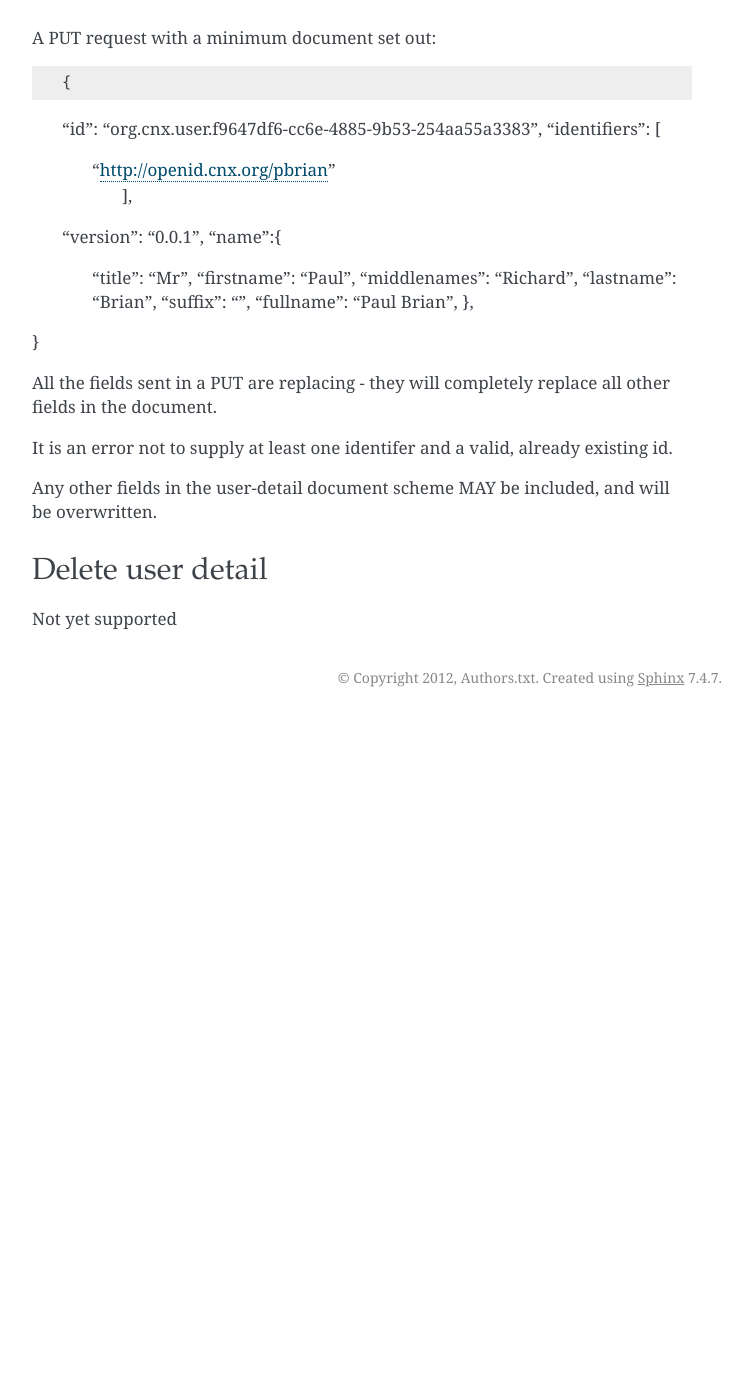
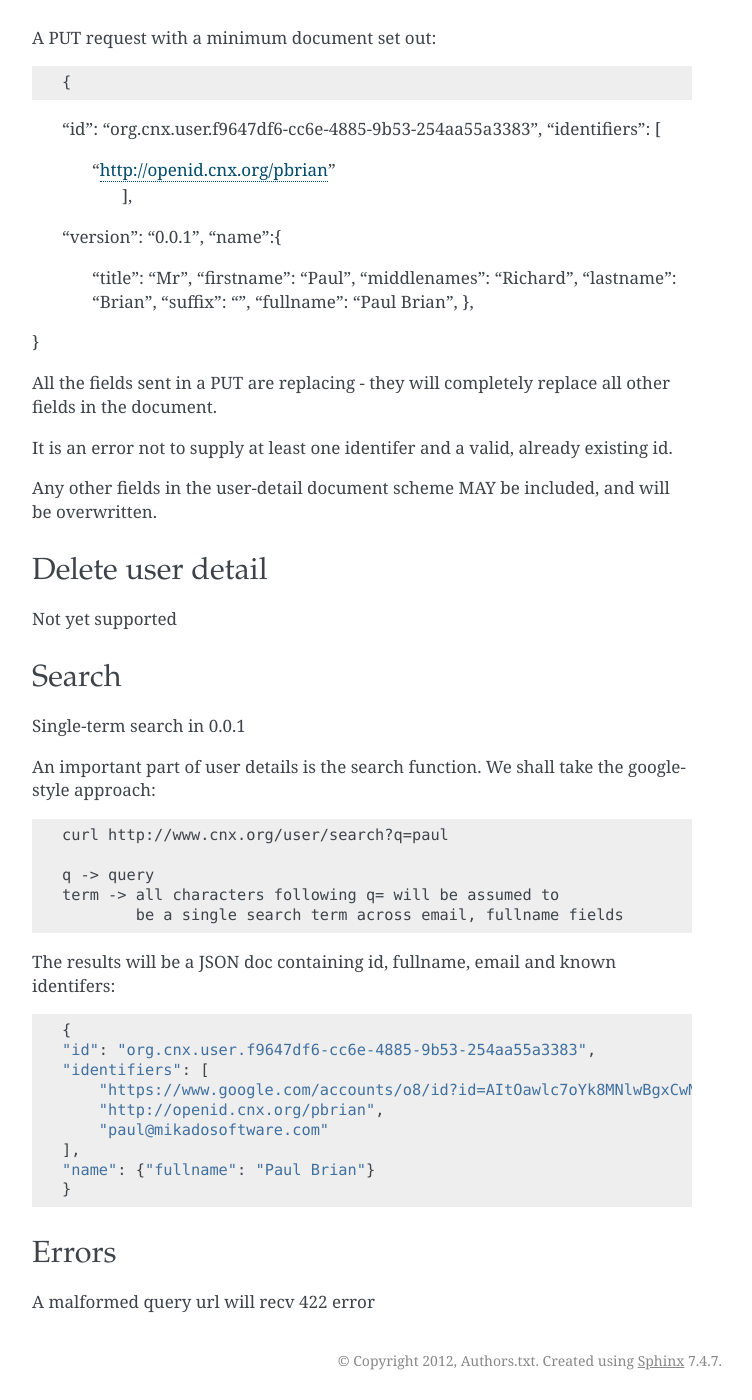
Before and after one commit to openstax/cnx-user, a Sphinx documentation site: the page built from docs/spec.rst, in a window 1280 px wide and 1400 px high, scrolled down 1767 px. Shown: the whole window, without its empty margins (388-1140 px from the left). Built offline with Sphinx 7.4.7, drawn with Linux system fonts in a browser that asks for light colours; before the commit the page ends 2484 px from its top, so only the background shows below that.

Commit message:
docs: added search term spec for 0.0.1 API

```diff
--- a/docs/spec.rst
+++ b/docs/spec.rst
@@ -130,3 +130,37 @@ Delete user detail
 ------------------
 
 Not yet supported
+
+
+
+Search
+------
+
+Single-term search in 0.0.1
+
+An important part of user details is the search function.
+We shall take the google-style approach::
+
+
+    curl http://www.cnx.org/user/search?q=paul
+
+    q -> query
+    term -> all characters following q= will be assumed to
+            be a single search term across email, fullname fields
+
+The results will be a JSON doc containing id, fullname, email and known identifers::
+
+    {
+    "id": "org.cnx.user.f9647df6-cc6e-4885-9b53-254aa55a3383",
+    "identifiers": [
+        "https://www.google.com/accounts/o8/id?id=AItOawlc7oYk8MNlwBgxCwMhLDqzXq1BXA4abbk",
+        "http://openid.cnx.org/pbrian",
+        "paul@mikadosoftware.com"
+    ],
+    "name": {"fullname": "Paul Brian"}
+    }
+
+Errors
+------
+
+A malformed query url will recv 422 error
```
